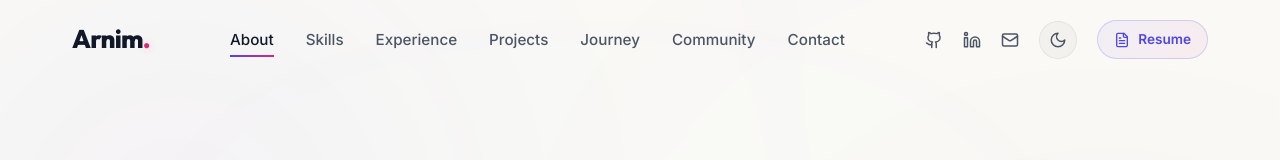
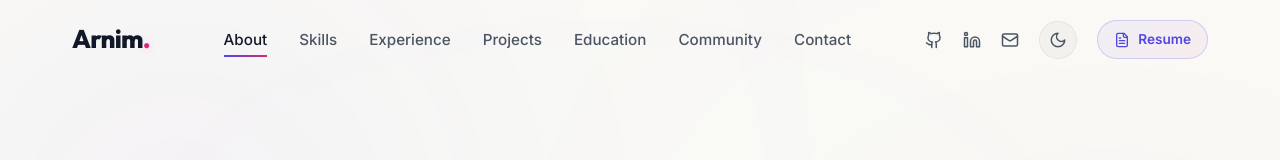
Before and after one commit to arnim2006/Portfolio, a React (Vite) app in the folder frontend/: page / in a window 1280 px wide. Shown: the top 160 px of the page. Built offline with nearby package versions, Linux system fonts and the light colour scheme.

Commit message:
refactor: rename Journey section to Education across components and layouts

```diff
--- a/frontend/src/components/Footer.jsx
+++ b/frontend/src/components/Footer.jsx
@@ -43,7 +43,7 @@ const Footer = () => {
             <button onClick={() => handleNavClick('skills')} className="footer-link">Skills</button>
             <button onClick={() => handleNavClick('experience')} className="footer-link">Experience</button>
             <button onClick={() => handleNavClick('projects')} className="footer-link">Projects</button>
-            <button onClick={() => handleNavClick('journey')} className="footer-link">Journey</button>
+            <button onClick={() => handleNavClick('journey')} className="footer-link">Education</button>
             <button onClick={() => handleNavClick('community')} className="footer-link">Community</button>
             <button onClick={() => handleNavClick('contact')} className="footer-link">Contact</button>
           </div>
--- a/frontend/src/components/Journey.jsx
+++ b/frontend/src/components/Journey.jsx
@@ -39,9 +39,9 @@ const Journey = () => {
           viewport={{ once: true, margin: '-100px' }}
           transition={{ duration: 0.6 }}
         >
-          <h2 className="section-title">My Journey</h2>
+          <h2 className="section-title">Education</h2>
           <p className="section-subtitle">
-            An overview of my academic milestones and self-directed path towards software engineering.
+            My academic qualifications and educational background.
           </p>
         </motion.div>
 
--- a/frontend/src/components/Navbar.jsx
+++ b/frontend/src/components/Navbar.jsx
@@ -12,7 +12,7 @@ const Navbar = ({ theme, toggleTheme }) => {
     { label: 'Skills', id: 'skills' },
     { label: 'Experience', id: 'experience' },
     { label: 'Projects', id: 'projects' },
-    { label: 'Journey', id: 'journey' },
+    { label: 'Education', id: 'journey' },
     { label: 'Community', id: 'community' },
     { label: 'Contact', id: 'contact' }
   ];
```
